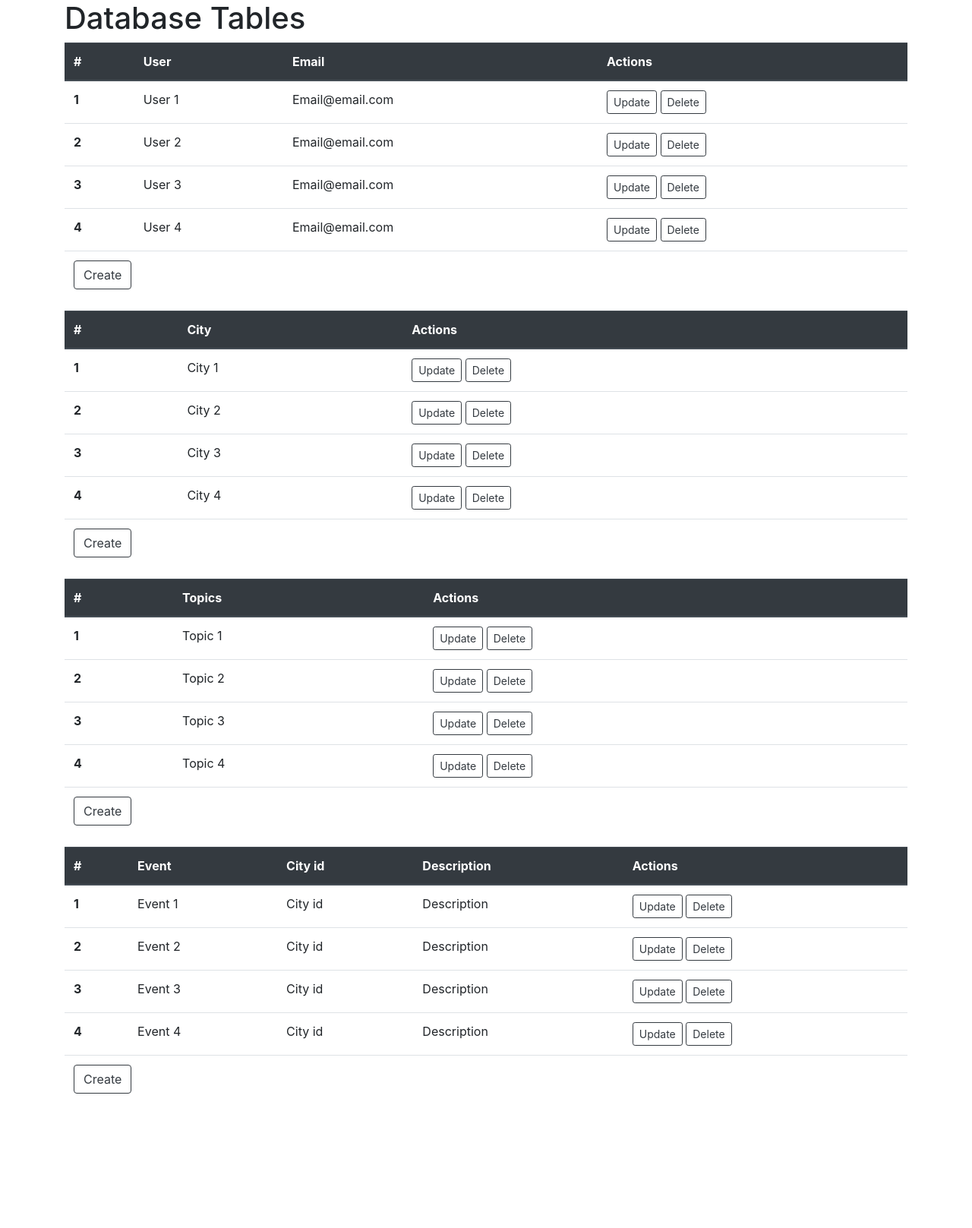
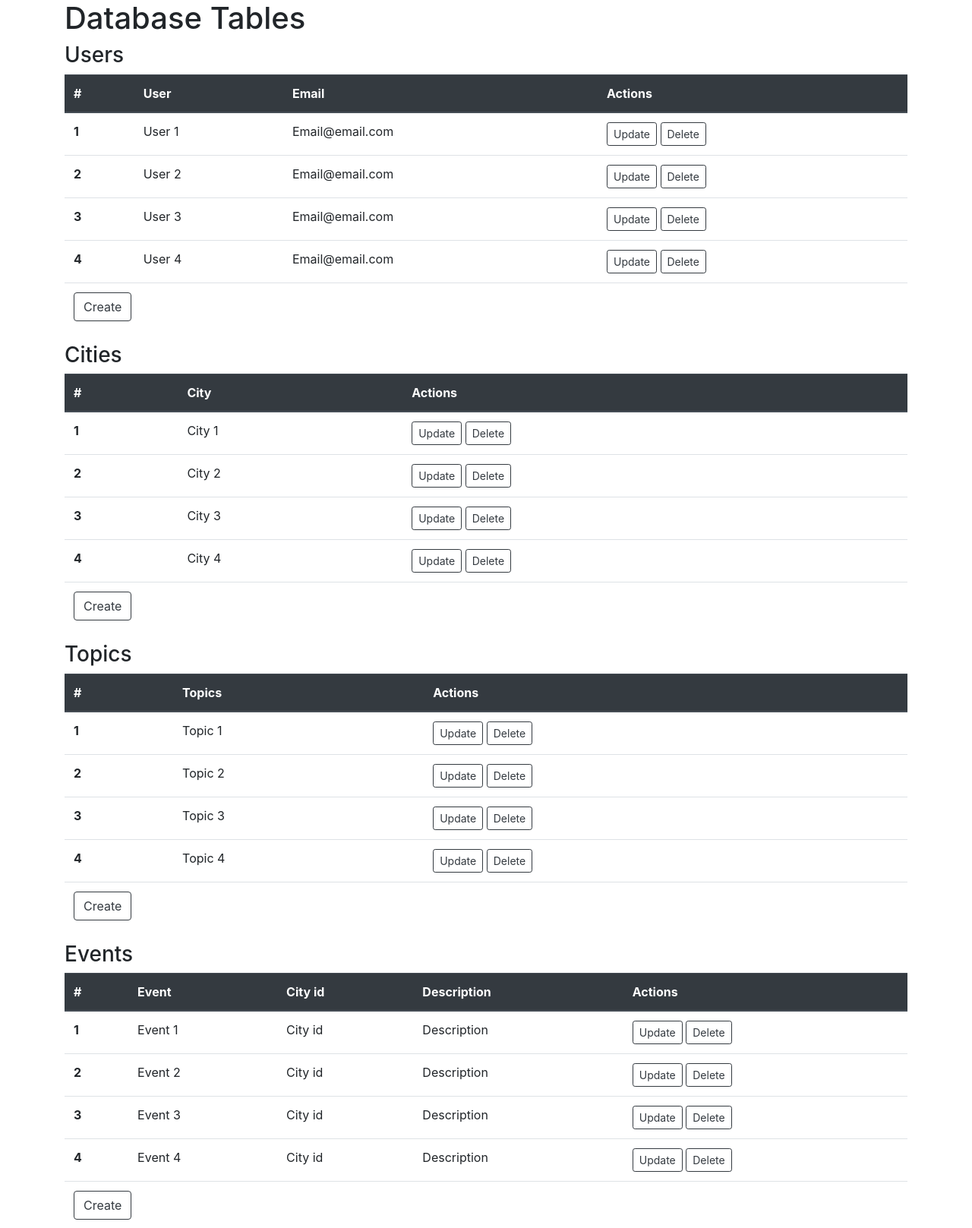
Before and after one commit to Eelolo/Pitchme-test-task, a Flask app: page /admin in a window 1280 px wide. Shown: the top 1617 px of the page at 76% size. Before the commit the page ends 1440 px from the top, so only its background shows below. Run offline with Flask 2, Linux system fonts and the light colour scheme; some libraries are stand-ins or nearby versions.

Commit message:
added tables names

```diff
--- a/templates/admin_page.html
+++ b/templates/admin_page.html
@@ -12,6 +12,9 @@
 <body>
     <div class="container">
         <h1>Database Tables</h1>
+        <div>
+            <h3>Users</h3>
+        </div>
         <table class="table">
             <thead class="thead-dark">
                 <tr>
@@ -69,6 +72,9 @@
         </table>
     </div>
     <div class="container">
+        <div>
+            <h3>Cities</h3>
+        </div>
         <table class="table">
             <thead class="thead-dark">
                 <tr>
@@ -121,6 +127,9 @@
         </table>
     </div>
     <div class="container">
+        <div>
+            <h3>Topics</h3>
+        </div>
         <table class="table">
             <thead class="thead-dark">
                 <tr>
@@ -173,6 +182,9 @@
         </table>
     </div>
     <div class="container">
+        <div>
+            <h3>Events</h3>
+        </div>
         <table class="table">
             <thead class="thead-dark">
                 <tr>
```
